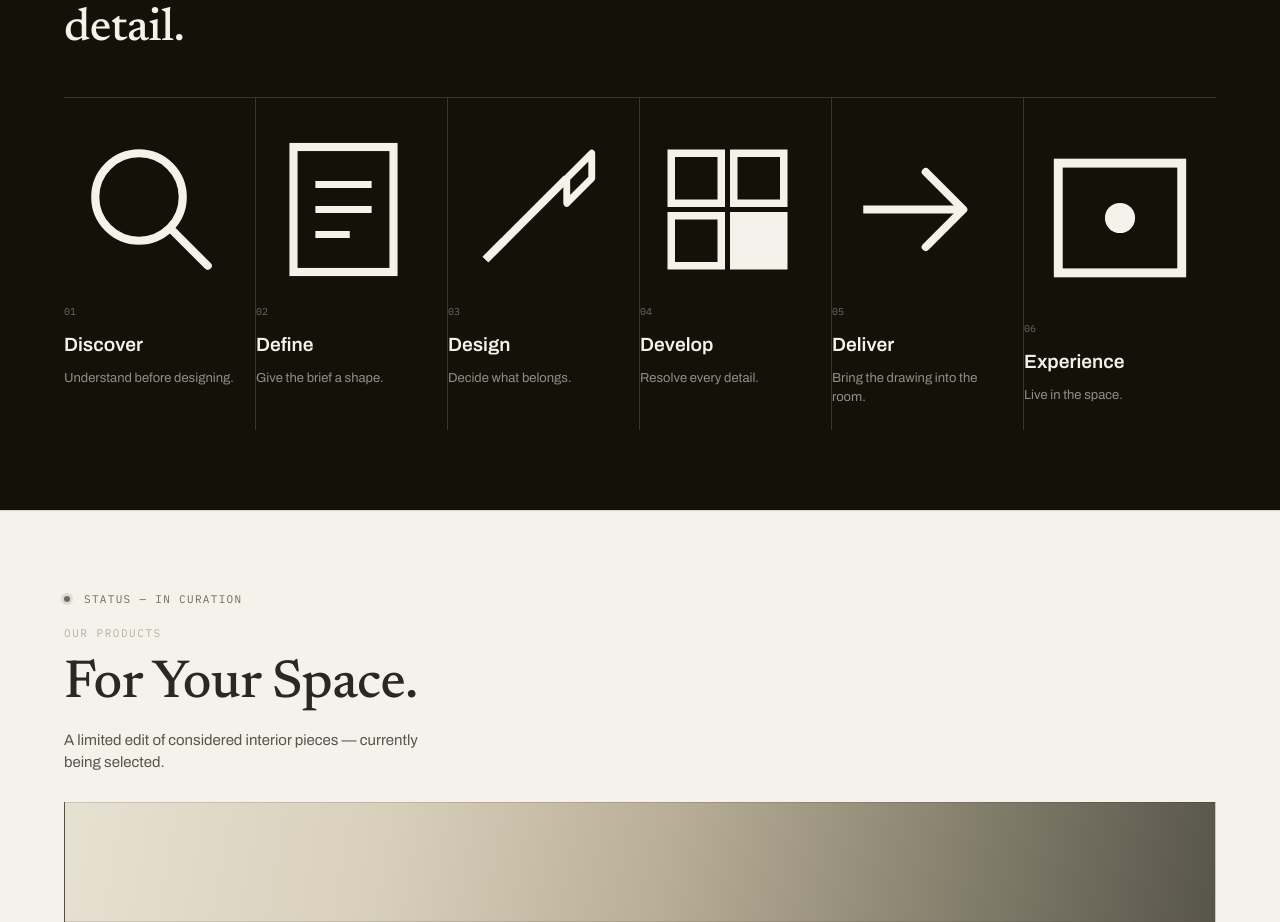
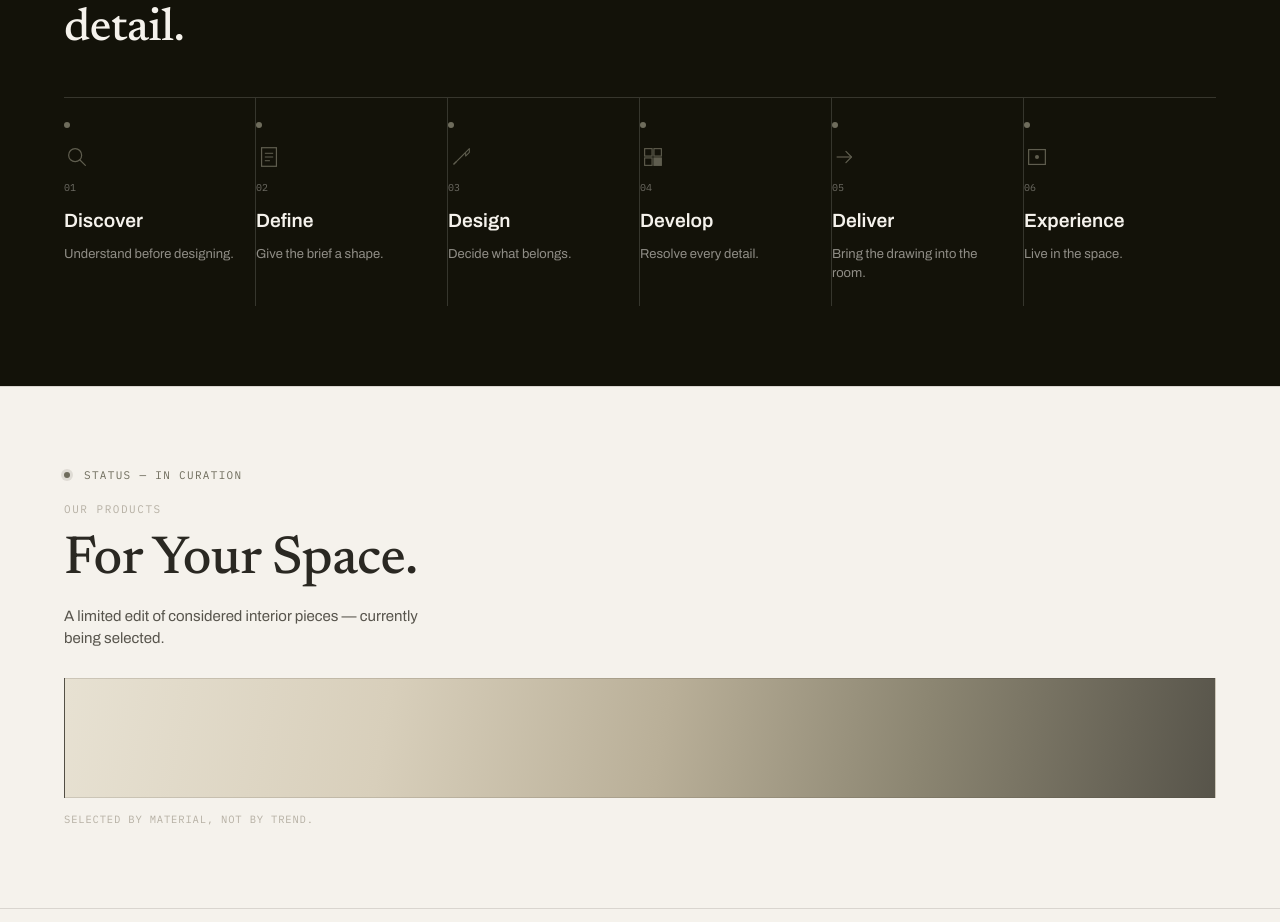
Before and after one commit to harishpixcel-debug/h-aesthetic-studio, a Next.js app: page / in a window 1280 px wide. Shown: the part 3540-4462 px from the top of the page. Built offline with nearby package versions, Linux system fonts and the light colour scheme.

Commit message:
Add Process section icon styling

```diff
--- a/app/globals.css
+++ b/app/globals.css
@@ -200,6 +200,26 @@ a:focus-visible, button:focus-visible { outline: 1.5px solid var(--accent); outl
 .process-name { font-family: var(--font-ui); font-weight: 600; font-size: clamp(1rem, 1.6vw, 1.2rem); margin-top: 12px; }
 .process-idea { font-size: 13px; color: rgba(245,242,236,0.55); margin-top: 10px; line-height: 1.4; }
 @media (max-width: 900px) { .process-list { grid-template-columns: repeat(2, 1fr); } .process-step { border-right: 1px solid var(--stone-line-dark); border-top: 1px solid var(--stone-line-dark); padding: 18px; } .process-step:nth-child(2n) { border-right: none; } }
+/* Add these rules near the existing .process-* rules in globals.css */
+
+.process-node {
+  width: 6px;
+  height: 6px;
+  border-radius: 50%;
+  background: var(--accent);
+  margin-bottom: 16px;
+}
+.process-icon {
+  color: var(--accent);
+  opacity: 0.85;
+  margin-bottom: 10px;
+}
+.process-icon svg {
+  width: 26px;
+  height: 26px;
+  display: block;
+}
+
 
 /* OBJECTS */
 .material-band { margin-top: 28px; height: 120px; border: 1px solid var(--stone-line); background: linear-gradient(100deg, #E7E1D2 0%, #D8CFBB 28%, #B9AF98 52%, #8C8672 74%, #57544A 100%); position: relative; z-index: 2; }
```
